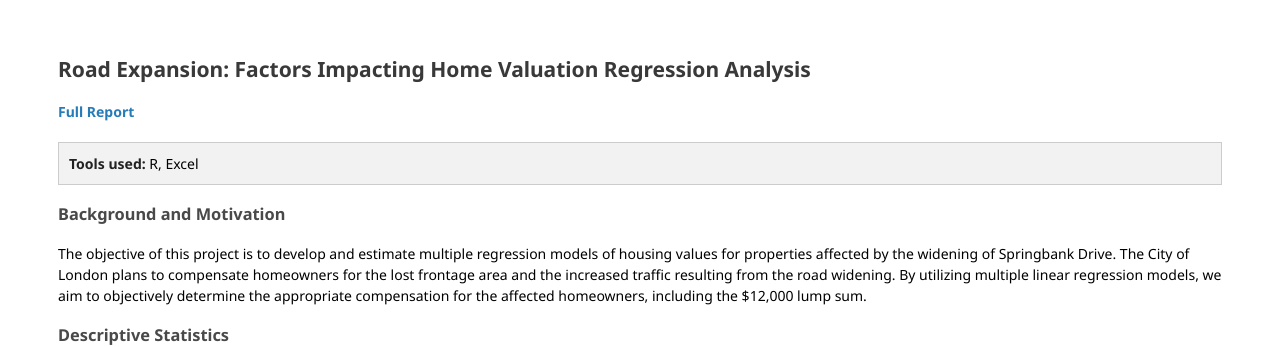
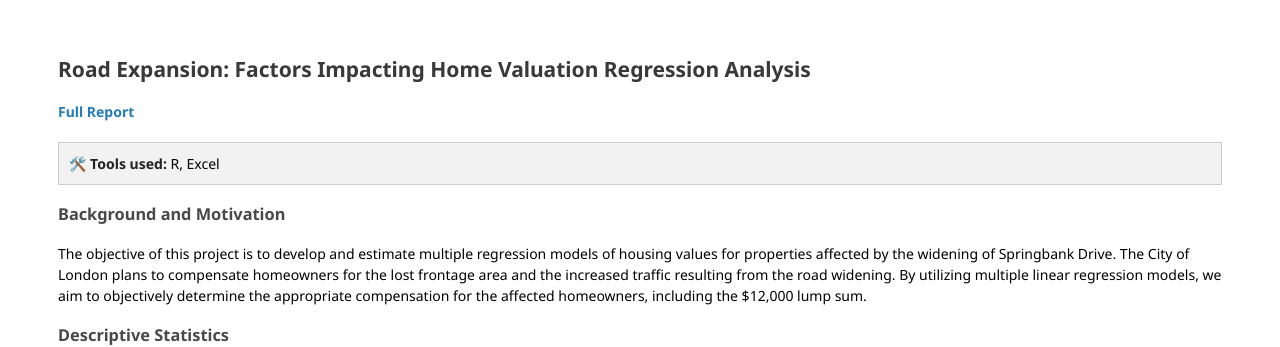
Before and after one commit to nbcarroll/nbcarroll.github.io, a Jekyll site: the page SpringbankDrive/index.html, which Jekyll copies as it is, in a window 1280 px wide and 900 px high. Shown: the top 347 px of the window. Built offline with Jekyll 4.4.1, drawn with Linux system fonts in a browser that asks for light colours.

```diff
--- a/SpringbankDrive/index.html
+++ b/SpringbankDrive/index.html
@@ -588,7 +588,7 @@
    <h2>Road Expansion: Factors Impacting Home Valuation Regression Analysis </h2>
   <h4><a href="https://github.com/nbcarroll/nbcarroll.github.io/blob/master/SpringbankDrive/PropertyAsessmentFinalSubmission.pdf">Full Report</a></h4>
   <div class="tools-box">
-    <strong>Tools used:</strong> R, Excel
+    <strong>🛠️ Tools used:</strong> R, Excel
   </div>
 
    <h3>Background and Motivation</h3>
```
